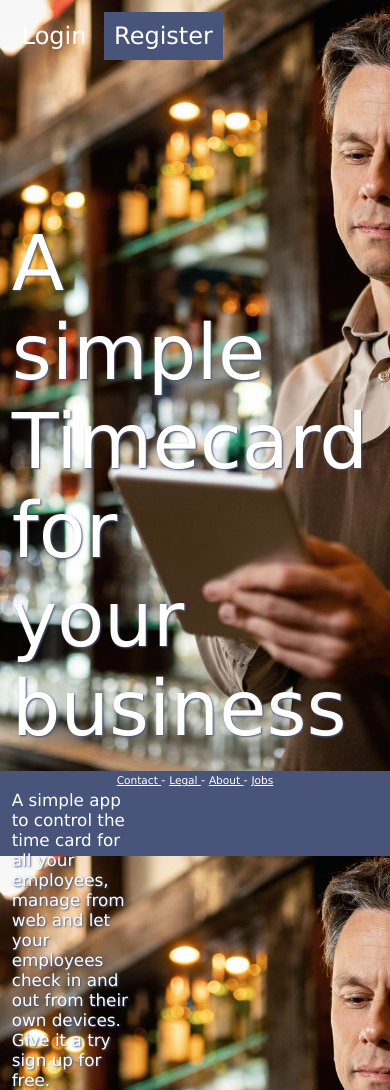
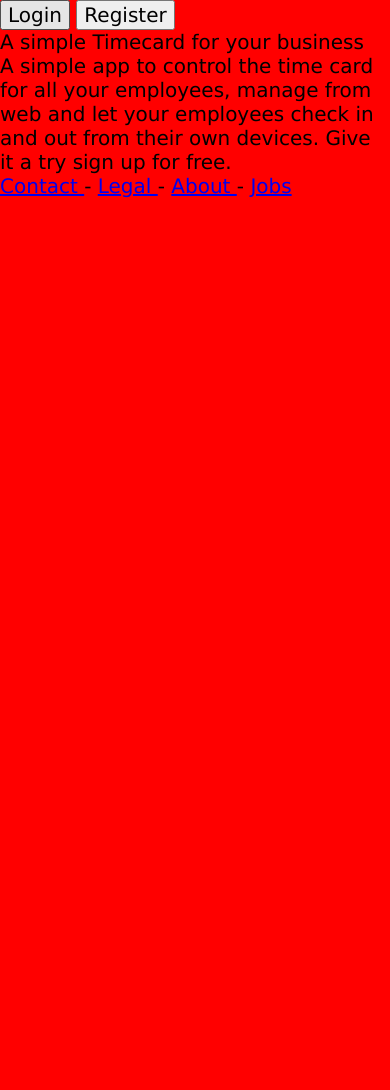
Before and after one commit to maualkla/pylexandria_tc, a Flask app: page / in a window 390 px wide. After the commit the page ends 198 px from the top, so only its background shows below. Run offline with Flask 3, Linux system fonts and the light colour scheme; parts of the project's set-up code (start-up, migrations or seed data) failed here and were passed over.

Commit message:
seguimos

```diff
--- a/server/src/static/style.css
+++ b/server/src/static/style.css
@@ -1,3 +1,17 @@
+@media only screen and (max-width: 768px) {
+    *{
+        font-family: Verdana, Geneva, Tahoma, sans-serif;
+        font-size: 20px;
+        margin: 0;
+    }
+    body{
+        background-color: red;
+    }
+  }
+
+
+
+@media only screen and (min-width: 769px){
     * {
         box-sizing: border-box;
         font-family: Verdana, Geneva, Tahoma, sans-serif;
@@ -48,6 +62,7 @@ body{
         #m_message{
             margin-right: 65%;
             font-size: 70%;
+            /*margin-bottom: 10%;/**/
         }
 
     #bottom{
@@ -88,3 +103,4 @@ a{
         background-color: white;
         color: #49547B;
     }
+}
--- a/server/src/templates/index.html
+++ b/server/src/templates/index.html
@@ -24,7 +24,6 @@
                 <a href="#" id="white_links"> Jobs </a>
             </div>
         </div>
-
         <script src="../static/funct.js"></script>
     </body>
 </html>
```
Also changed, not shown: 1 other file. Lines whose indentation alone changed are shown as unchanged.
